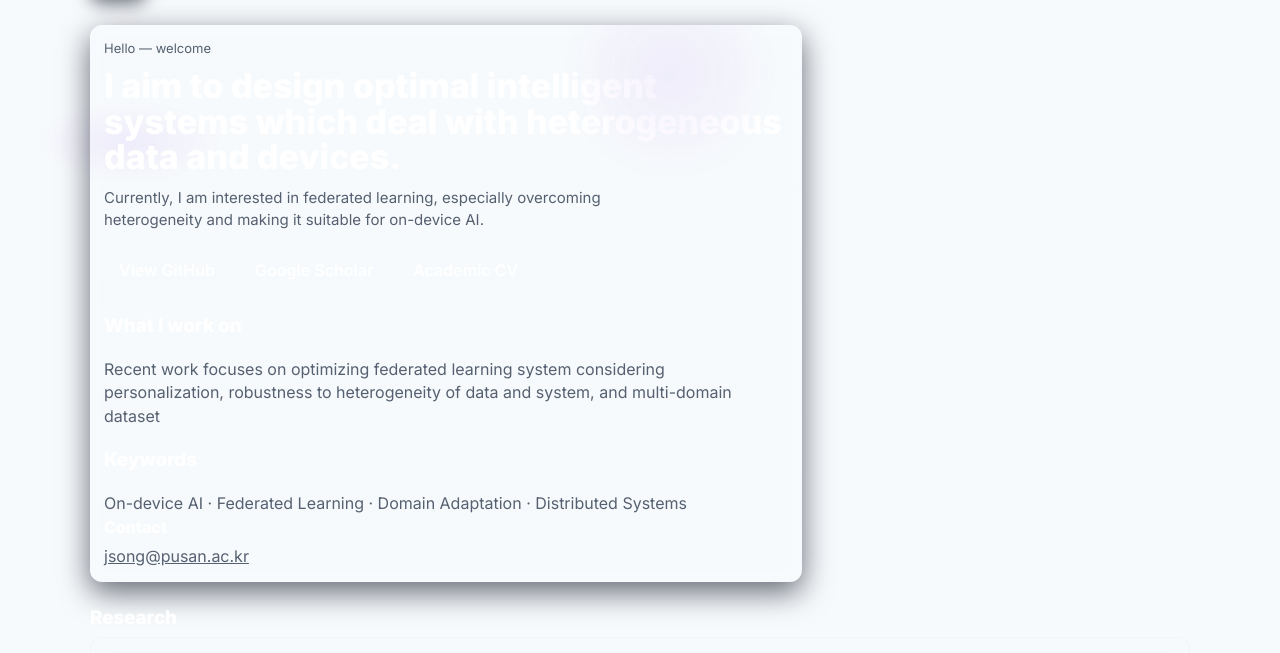
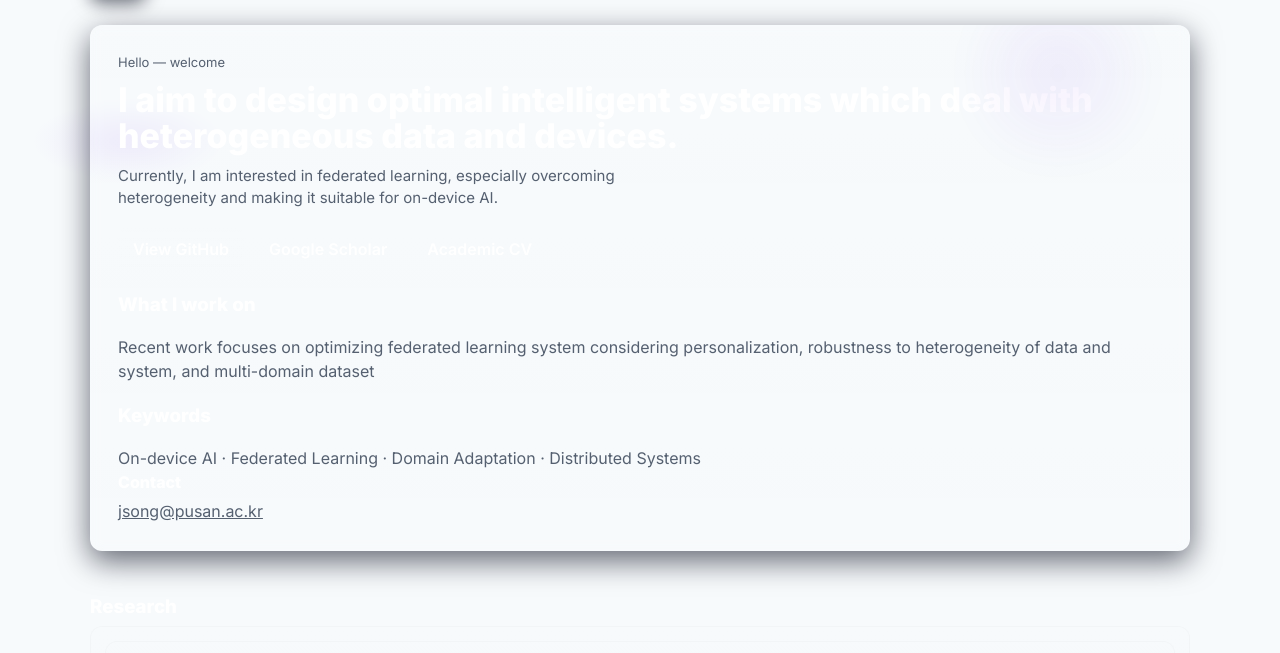
Before and after one commit to jaeyoung-song/jaeyoung-song.github.io, a plain HTML site: page docs/index.html in a window 1280 px wide. Shown: the part 99-752 px from the top of the page. Drawn offline with Linux system fonts and the light colour scheme.

Commit message:
Modified style

```diff
--- a/docs/index.html
+++ b/docs/index.html
@@ -90,11 +90,11 @@
     }
     .btn.secondary{background:transparent;border:1px solid rgba(255,255,255,0.06)}
 
-    main {display:grid;grid-template-columns: 1fr 360px; gap:28px; align-items:start}
-
+    /* main {display:grid;grid-template-columns: 1fr 360px; gap:28px; align-items:start} */
+    main {display:grid;grid-template-columns: 1fr; gap:28px; align-items:start; padding-bottom:20px}
     /* HERO */
     .hero{
-      padding:14px;border-radius:var(--radius);
+      padding:28px;border-radius:var(--radius);
       background: linear-gradient(180deg, rgba(255,255,255,0.02), transparent);
       backdrop-filter: blur(6px);
       box-shadow: 0 10px 30px rgba(2,6,23,0.6);
```
